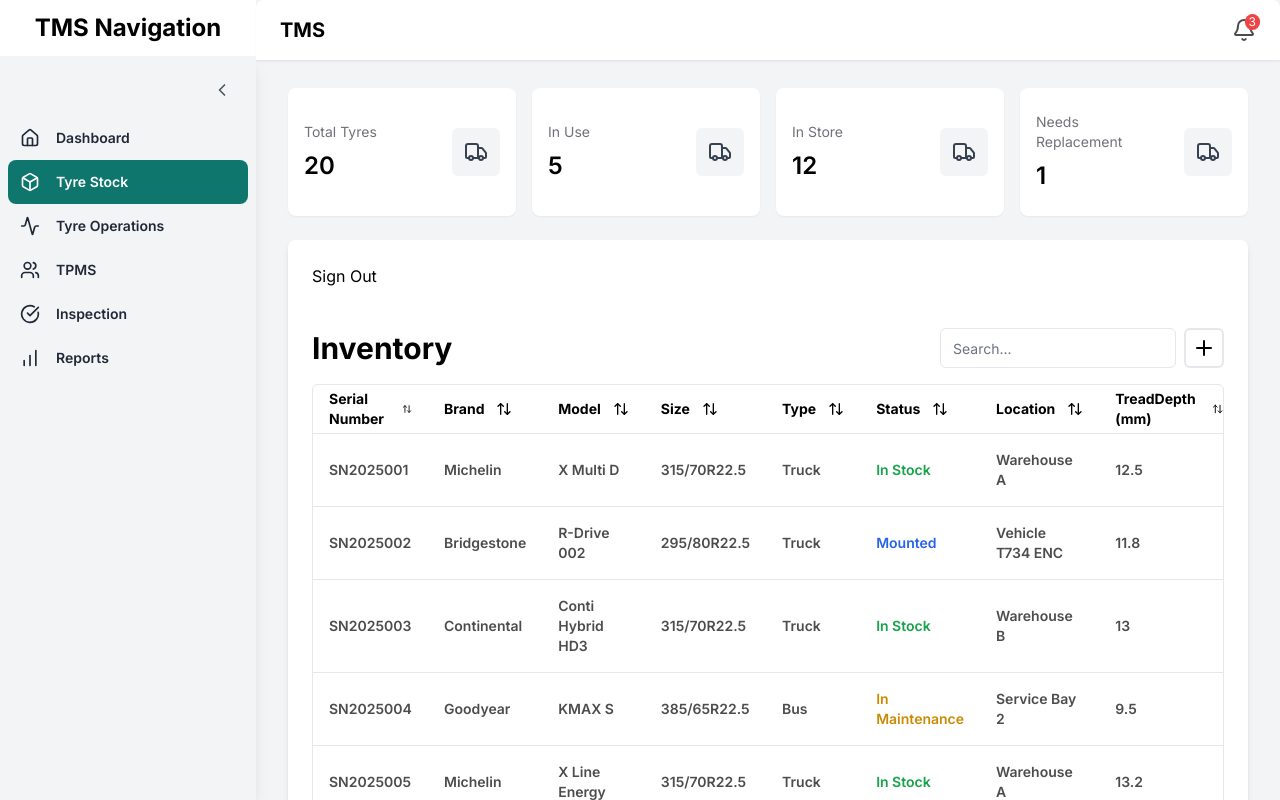
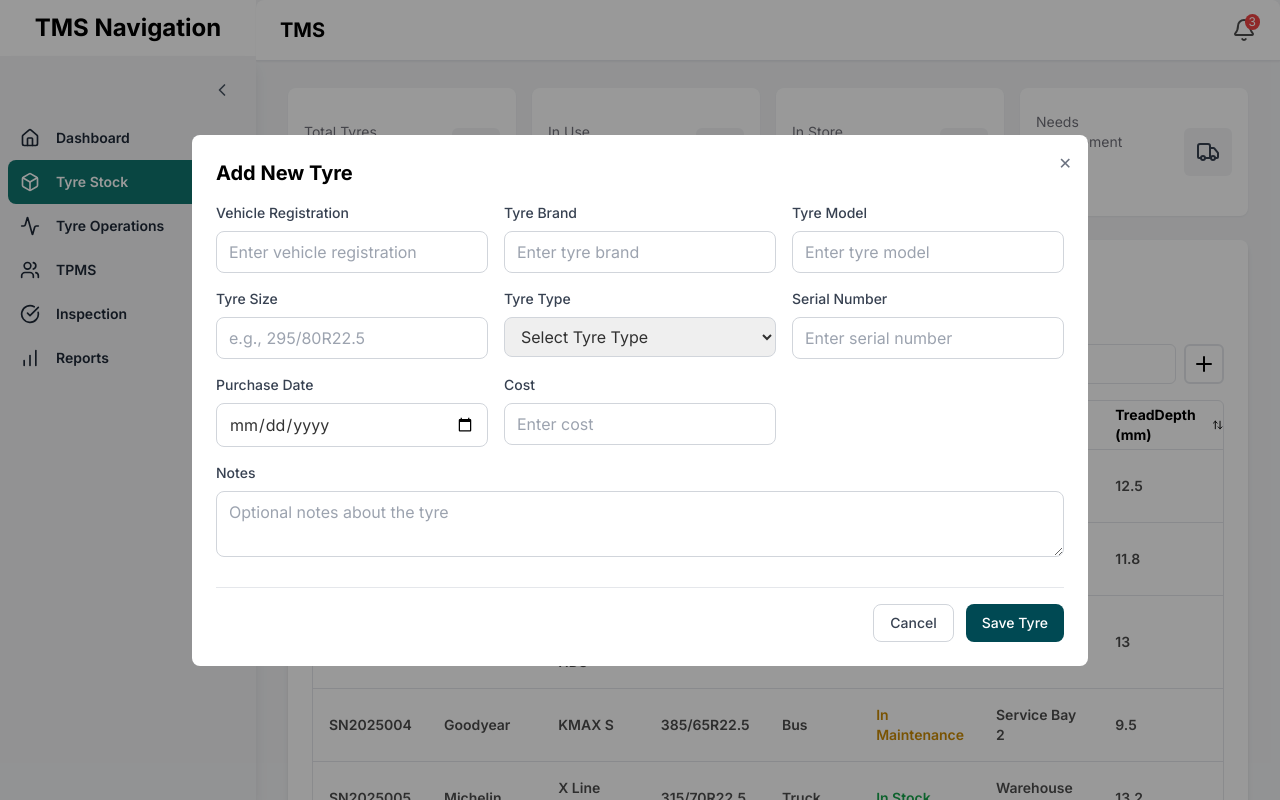
Before and after one commit to Codin-Technologies/codin, a Next.js app: page /stock in a window 1280 px wide. Both pictures are taken after a click on the button 1204 px from the left and 348 px from the top of the page. Built offline with nearby package versions, Linux system fonts and the light colour scheme; no server answers.

Commit message:
add new tyre form updated and integrated

```diff
--- a/app/(pages)/stock/page.tsx
+++ b/app/(pages)/stock/page.tsx
@@ -1,27 +1,32 @@
 "use client";
 
+import { useState, useEffect } from "react";
 import { TyreTable } from "@/components/tyre-table";
 import { StatCard } from "@/components/ui/stat-card";
 import { mockTyres } from "@/data/tyres";
 import { Truck } from "lucide-react";
 import { signOut } from "next-auth/react";
+import AddTyreForm from "@/components/add-new-tyre-form"; // updated path
 
 export default function StockPage() {
-  // Compute simple stats from mock data
+  const [isModalOpen, setIsModalOpen] = useState(false);
+
+  // Stats
   const total = mockTyres.length;
   const inUse = mockTyres.filter((t) => t.status === "Mounted").length;
   const inStore = mockTyres.filter((t) => t.status === "In Stock").length;
-  // Needs replacement heuristic: very low treadDepth (<= 3) or disposed
   const needsReplacement = mockTyres.filter(
     (t) =>
       (typeof t.treadDepth === "number" && t.treadDepth <= 3) ||
       t.status === "Disposed"
   ).length;
 
-  const handleAddTyre = () => {
-    // TODO: wire to actual add flow/modal
-    console.log("Add new tyre clicked");
-  };
+  const handleOpenModal = () => setIsModalOpen(true);
+  const handleCloseModal = () => setIsModalOpen(false);
+
+  useEffect(() => {
+    document.body.style.overflow = isModalOpen ? "hidden" : "auto";
+  }, [isModalOpen]);
 
   return (
     <div className="mx-auto flex flex-col gap-6">
@@ -37,10 +42,37 @@ export default function StockPage() {
           />
         </div>
       </div>
+
       <div className="bg-white text-black rounded-lg shadow-md p-6 space-y-6">
-        <button onClick={() => signOut()}>Sign Out</button>
-        <TyreTable />
+        <div className="flex justify-between items-center mb-4">
+          <button
+            onClick={() => signOut()}
+            className="px-4 py-2 bg-red-600 text-white rounded-lg hover:bg-red-700"
+          >
+            Sign Out
+          </button>
+        </div>
+
+        {/* Pass modal handler to TyreTable */}
+        <TyreTable onAdd={handleOpenModal} />
       </div>
+
+      {/* Modal */}
+      {isModalOpen && (
+        <div className="fixed inset-0 bg-black bg-opacity-40 flex justify-center items-center z-50">
+          <div className="bg-white rounded-lg w-full max-w-4xl p-6 relative">
+            <button
+              onClick={handleCloseModal}
+              className="absolute top-4 right-4 text-gray-500 hover:text-gray-700"
+            >
+              ✕
+            </button>
+
+            <h2 className="text-xl font-bold mb-4">Add New Tyre</h2>
+            <AddTyreForm onCancel={handleCloseModal} />
+          </div>
+        </div>
+      )}
     </div>
   );
 }
--- a/components/tyre-table.tsx
+++ b/components/tyre-table.tsx
@@ -7,80 +7,49 @@ import { ColumnDef } from "@tanstack/react-table";
 
 function getStatusColor(status: string): string {
   switch (status) {
-    case 'In Stock':
-      return 'text-green-600';
-    case 'Mounted':
-      return 'text-blue-600';
-    case 'In Maintenance':
-      return 'text-yellow-600';
-    case 'Disposed':
-      return 'text-red-600';
+    case "In Stock":
+      return "text-green-600";
+    case "Mounted":
+      return "text-blue-600";
+    case "In Maintenance":
+      return "text-yellow-600";
+    case "Disposed":
+      return "text-red-600";
     default:
-      return '';
+      return "";
   }
 }
 
-export function TyreTable() {
-    const data : Tyre[] = mockTyres;
-      const handleAddTyre = () => {
-    // Add tyre logic here
-    console.log('Add new tyre clicked');
-  };
+// Add a prop for onAdd callback
+export function TyreTable({ onAdd }: { onAdd?: () => void }) {
+  const data: Tyre[] = mockTyres;
+
   const columns: ColumnDef<Tyre>[] = [
-    {
-      accessorKey: "serialNumber",
-      header: "Serial Number"
-    },
-    {
-      accessorKey: "brand",
-      header: "Brand"
-    },
-    {
-      accessorKey: "model",
-      header: "Model",
-    },
-    {
-      accessorKey: "size",
-      header: "Size",
-    },
-    {
-      accessorKey: "type",
-      header: "Type"
-    },
+    { accessorKey: "serialNumber", header: "Serial Number" },
+    { accessorKey: "brand", header: "Brand" },
+    { accessorKey: "model", header: "Model" },
+    { accessorKey: "size", header: "Size" },
+    { accessorKey: "type", header: "Type" },
     {
       accessorKey: "status",
       header: "Status",
       cell: ({ row }) => {
         const status = row.getValue("status") as string;
-        return (
-          <div className={getStatusColor(status)}>
-            {status}
-          </div>
-        );
+        return <div className={getStatusColor(status)}>{status}</div>;
       },
     },
-    {
-      accessorKey: "location",
-      header: "Location",
-    },
-    {
-      accessorKey: "treadDepth",
-      header: "TreadDepth (mm)",
-    },
-    {
-      accessorKey: "pressure",
-      header: "Pressure (PSI)",
-    },
+    { accessorKey: "location", header: "Location" },
+    { accessorKey: "treadDepth", header: "TreadDepth (mm)" },
+    { accessorKey: "pressure", header: "Pressure (PSI)" },
     {
       accessorKey: "price",
       header: "Price",
       cell: ({ row }) => {
         const amount = parseFloat(row.getValue("price"));
-        const formatted = new Intl.NumberFormat("en-US", {
+        return new Intl.NumberFormat("en-US", {
           style: "currency",
           currency: "USD",
         }).format(amount);
-        return formatted;
       },
     },
   ];
@@ -90,7 +59,7 @@ export function TyreTable() {
       columns={columns}
       data={data}
       title={"Inventory"}
-      onAdd={handleAddTyre}
+      onAdd={onAdd} // Use callback passed from StockPage
     />
   );
 }
--- a/package.json
+++ b/package.json
@@ -9,6 +9,7 @@
     "lint": "eslint"
   },
   "dependencies": {
+    "@headlessui/react": "^2.2.9",
     "@radix-ui/react-select": "^2.2.6",
     "@tanstack/react-table": "^8.21.3",
     "lucide-react": "^0.553.0",
```
Also changed, not shown: 1 other file (tests, documents, lock files or other folders).
